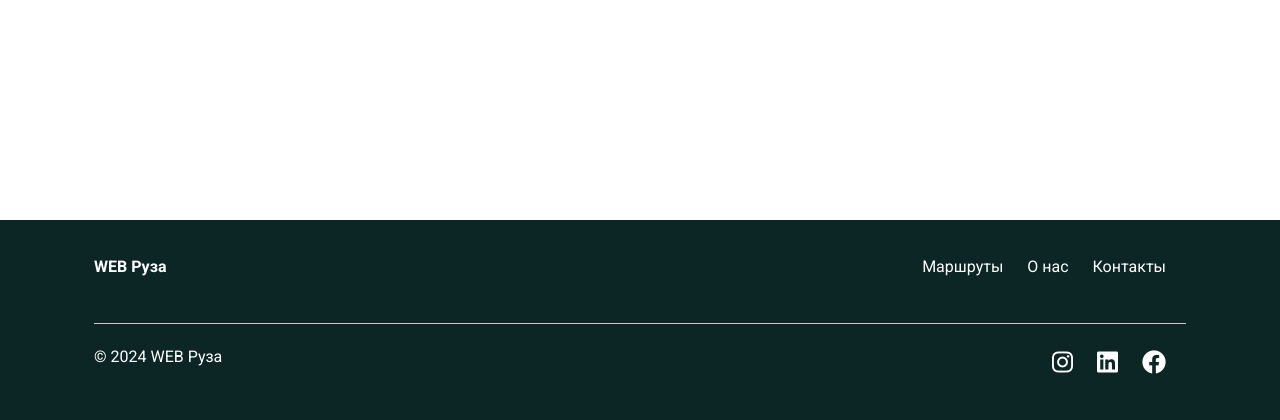
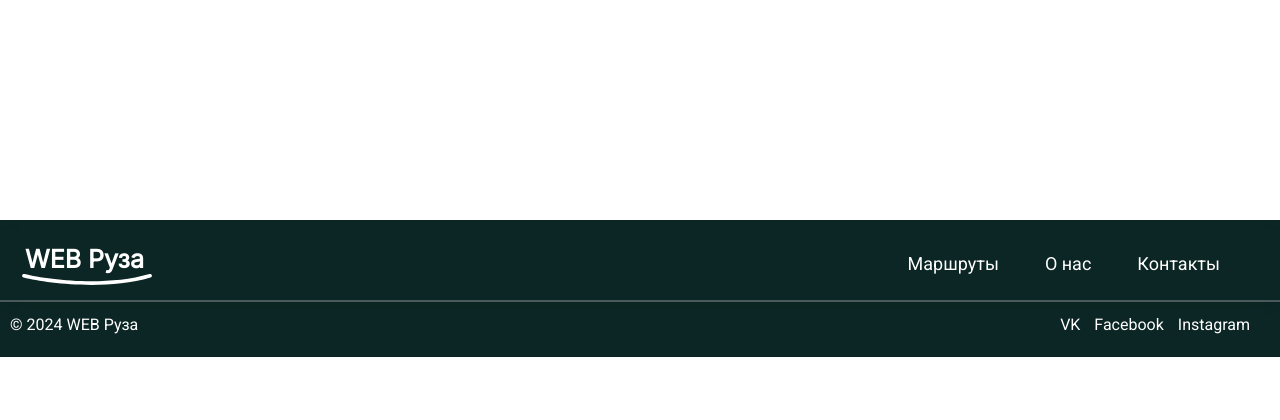
Before and after one commit to Besrezen/RUSA, a Django app: page / in a window 1280 px wide. Shown: the part 1270-1690 px from the top of the page. After the commit the page ends 1627 px from the top, so only its background shows below. Run offline with Django 4.2, Linux system fonts and the light colour scheme; some libraries are stand-ins or nearby versions; some web fonts are replaced.

Commit message:
base_generic.html fixes

```diff
--- a/Rusa/Rusa/templates/base_generic.html
+++ b/Rusa/Rusa/templates/base_generic.html
@@ -127,35 +127,41 @@
 
     <div class="mt-auto" style="width: 100%;">
         <footer class="footer-bottom">
-            <div class="container p-4 text-center">
-                <div class="row">
-                    <div class="col-md-6 text-md-start mb-4">
-                        <a class="navbar-brand" href="#">
-                            <span style="color: #ffffff; font-weight: bold;">WEB Руза</span>
-                        </a>
-                    </div>
-                    <div class="col-md-6 text-md-end mb-4">
-                        <nav>
-                            <a href="{% url 'route_list' %}">Маршруты</a>
-                            <a href="{% url 'about' %}">О нас</a>
-                            <a href="#">Контакты</a>
-                        </nav>
+            <nav class="navbar navbar-expand-lg" style="padding: 10px; height: 70px;">
+                <div class="container-fluid d-flex justify-content-between align-items-center" style="max-width: 1500px; margin: 0 auto;">
+                    <a href="{% url 'home' %}" class="logo d-flex flex-column align-items-center" style="text-decoration: none;">
+                        <div class="rusa-icon-text" style="width: 124px; height: 30px; color: #ffffff; font-family: Inter, sans-serif; font-size: 25px; font-style: normal; font-weight: 800; line-height: normal;">WEB Руза</div>
+                        <img class="icon-rusa" src="{% static 'userprofile/assets/vectors/vector1_x2.svg' %}" style="width: 130px; margin-top: 0; filter: invert(1);" alt="Icon">
+                    </a>
+                    <div id="navbarNav">
+                        <ul class="navbar-nav d-flex flex-row">
+                            <li class="nav-item" style="flex: 0 0 auto; margin-right: 10px;">
+                                <a class="nav-link custom-font-size btn-custom" style="color: #ffffff;" aria-current="page" href="{% url 'route_list' %}">Маршруты</a>
+                            </li>
+                            <li class="nav-item" style="flex: 0 0 auto; margin-right: 10px;">
+                                <a class="nav-link custom-font-size btn-custom" style="color: #ffffff;" href="{% url 'about' %}">О нас</a>
+                            </li>
+                            <li class="nav-item" style="flex: 0 0 auto; margin-right: 10px;">
+                                <a class="nav-link custom-font-size btn-custom" style="color: #ffffff;" href="https://vk.com">Контакты</a>
+                            </li>
+                        </ul>
                     </div>
                 </div>
-                <div class="footer-separator"></div>
-                <div class="row">
-                    <div class="col-md-6 text-md-start">
-                        <p>© 2024 WEB Руза</p>
-                    </div>
-                    <div class="col-md-6 text-md-end footer-social-icons">
-                        <a href="#"><i class="fab fa-instagram"></i></a>
-                        <a href="#"><i class="fab fa-linkedin"></i></a>
-                        <a href="#"><i class="fab fa-facebook"></i></a>
-                    </div>
+            </nav>
+            <hr class="line-between" style="border: none; border-top: 2px solid #ffffff; max-width: 1470px; margin: 0 auto;">
+            <div class="container-fluid d-flex justify-content-between align-items-center" style="max-width: 1500px; margin: 0 auto; padding: 10px;">
+                <div style="color: #ffffff;">&copy; 2024 WEB Руза</div>
+                <div>
+                    <a href="https://vk.com" style="color: #ffffff; margin-right: 10px;">VK</a>
+                    <a href="https://facebook.com" style="color: #ffffff; margin-right: 10px;">Facebook</a>
+                    <a href="https://instagram.com" style="color: #ffffff;">Instagram</a>
                 </div>
             </div>
         </footer>
     </div>
+
+
+
 
     <!-- MDB -->
     <script type="text/javascript" src="https://cdnjs.cloudflare.com/ajax/libs/mdb-ui-kit/6.2.0/mdb.min.js"></script>
```
